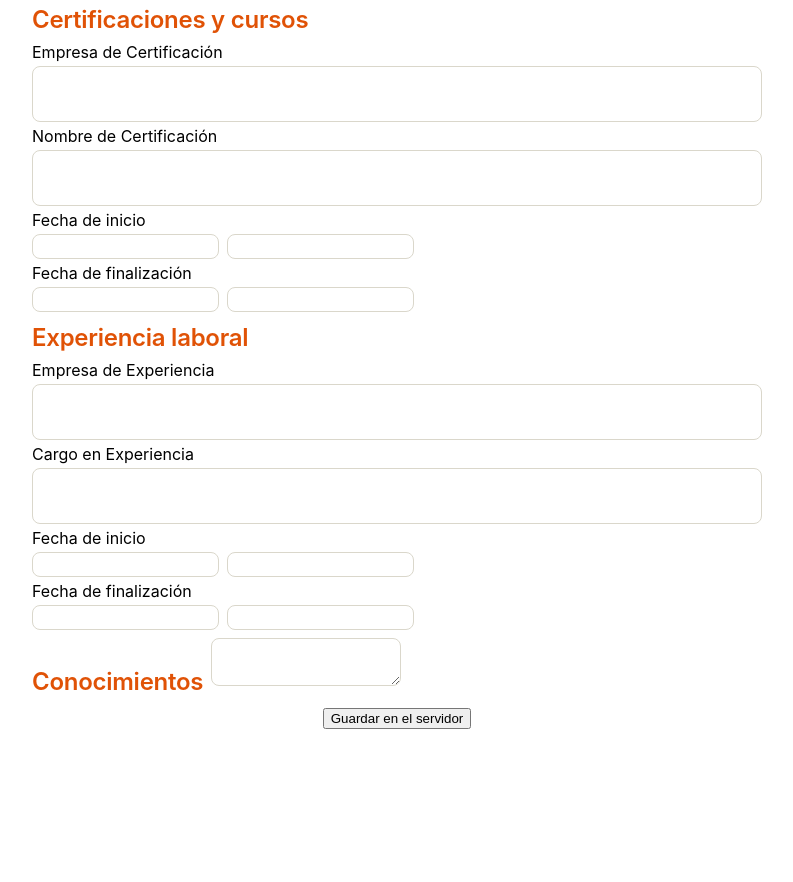
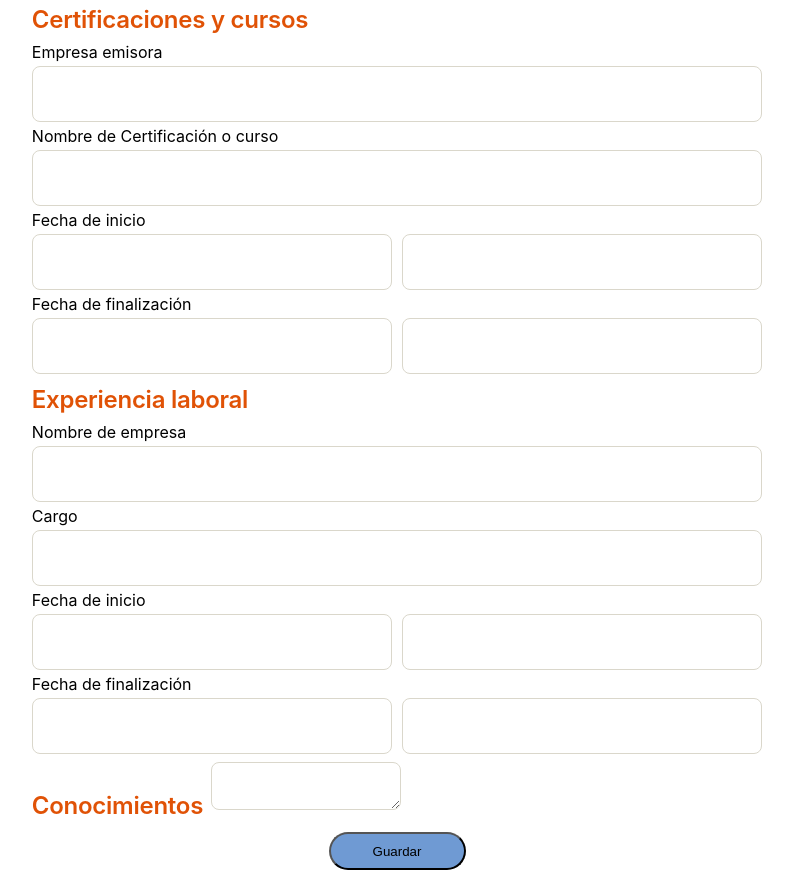
Before and after one commit to dinessa-ga/BlueTab_desarrollo, a React (Create React App) app: page / in a window 1280 px wide. Shown: the part 740-1622 px from the top of the page, without its empty margins (243-1036 px from the left). Before the commit the page ends 1481 px from the top, so only its background shows below. Built offline with nearby package versions, Linux system fonts and the light colour scheme; no server answers.

Commit message:
feat and style: cambio de classname a los input date

```diff
--- a/src/components/Prueba1FU.css
+++ b/src/components/Prueba1FU.css
@@ -60,53 +60,33 @@ section{
     margin: 0;
 }
 
-.input-date{
-
+.date{
     width: 21.369rem;
     height: 2.375rem;
     padding: 0.5rem;
-
     align-items: flex-start;
     flex-shrink: 0;
 }
 
+/* Establece un margen derecho en el primer input y un margen izquierdo en el segundo input */
+.date:first-child {
+    margin-right: 0.41rem; /* Ajusta el valor según tu preferencia de espacio */
+}
 
-:root {
-    --azul-bluetab: rgba(33, 36, 146, 1);
-    --azul-claro-bluetab: rgba(111, 154, 211, 1);
-    --blanco: rgba(255, 255, 255, 1);
-    --cuerpo-texto-font-family: "TitilliumWeb-Regular", Helvetica;
-    --cuerpo-texto-font-size: 14px;
-    --cuerpo-texto-font-style: normal;
-    --cuerpo-texto-font-weight: 400;
-    --cuerpo-texto-letter-spacing: -0.1540000033378601px;
-    --cuerpo-texto-line-height: 150%;
-    --gris-bluetab: rgba(103, 92, 83, 1);
-    --gris-claro-bluetab: rgba(218, 215, 203, 1);
-    --gris-men: rgba(237, 235, 231, 1);
-    --naranja-bluetab: rgba(224, 82, 6, 1);
-    --sombra-boton: 0px 4px 8px 0px rgba(0, 0, 0, 0.25);
-    --texto-men-desplegado-font-family: "TitilliumWeb-SemiBold", Helvetica;
-    --texto-men-desplegado-font-size: 11px;
-    --texto-men-desplegado-font-style: normal;
-    --texto-men-desplegado-font-weight: 600;
-    --texto-men-desplegado-letter-spacing: -0.12100000262260437px;
-    --texto-men-desplegado-line-height: 150%;
-    --texto-principal-men-font-family: "TitilliumWeb-Bold", Helvetica;
-    --texto-principal-men-font-size: 12px;
-    --texto-principal-men-font-style: normal;
-    --texto-principal-men-font-weight: 700;
-    --texto-principal-men-letter-spacing: -0.13200000286102295px;
-    --texto-principal-men-line-height: 150%;
-    --texto-secundario-men-font-family: "TitilliumWeb-Regular", Helvetica;
-    --texto-secundario-men-font-size: 12px;
-    --texto-secundario-men-font-style: normal;
-    --texto-secundario-men-font-weight: 400;
-    --texto-secundario-men-letter-spacing: -0.13200000286102295px;
-    --texto-secundario-men-line-height: 150%;
-    --variable-collection-blanco: rgba(255, 255, 255, 1);
-  }
-
-  input[type="date"], input[type="text"]{
+  input[type="text"]{
 
 }
+
+.button-save{
+    display: flex;
+    width: 8.5625rem;
+    height: 2.375rem;
+    padding: 0.625rem;
+    justify-content: center;
+    align-items: center;
+    gap: 0.625rem;
+    flex-shrink: 0;
+
+    border-radius: 1.5rem;
+    background: var(--Azul-claro-Bluetab, #6F9AD3);
+}
--- a/src/components/Prueba1FU.js
+++ b/src/components/Prueba1FU.js
@@ -134,7 +134,7 @@ export default function UploadCV() {
           <div className="container-date">
             <input
               type="text"
-              className="input-date"
+              className="education-input date"
               id="education_startMonth"
               name="education_startMonth"
               value={formData.education_startMonth}
@@ -143,7 +143,7 @@ export default function UploadCV() {
 
             <input
               type="text"
-              className="input-date"
+              className="education-input date"
               id="education_startYear"
               name="education_startYear"
               value={formData.education_startYear}
@@ -155,7 +155,7 @@ export default function UploadCV() {
           <div className="container-date">
             <input
               type="text"
-              className="input-date"
+              className="date"
               id="education_lastMonth"
               name="education_lastMonth"
               value={formData.education_lastMonth}
@@ -164,7 +164,7 @@ export default function UploadCV() {
 
             <input
               type="text"
-              className="input-date"
+              className="date"
               id="education_lastYear"
               name="education_lastYear"
               value={formData.education_lastYear}
@@ -175,7 +175,7 @@ export default function UploadCV() {
 
 
         <p className="group-title">Certificaciones y cursos</p>
-        <label htmlFor="certification_company">Empresa de Certificación</label>
+        <label htmlFor="certification_company">Empresa emisora</label>
         <input
           type="text"
           className="group-large-input"
@@ -185,7 +185,7 @@ export default function UploadCV() {
           onChange={handleChange}
         />
 
-        <label htmlFor="certification_name">Nombre de Certificación</label>
+        <label htmlFor="certification_name">Nombre de Certificación o curso</label>
         <input
           type="text"
           className="group-large-input"
@@ -198,6 +198,7 @@ export default function UploadCV() {
         <div className="container-date">
           <input
             type="text"
+            className="date"
             id="certification_startMonth"
             name="certification_startMonth"
             value={formData.certification_startMonth}
@@ -206,6 +207,7 @@ export default function UploadCV() {
 
           <input
             type="text"
+            className="date"
             id="certification_startYear"
             name="certificationn_startYear"
             value={formData.certification_startYear}
@@ -217,6 +219,7 @@ export default function UploadCV() {
         <div className="container-date">
           <input
             type="text"
+            className="date"
             id="certification_lastMonth"
             name="certification_lastMonth"
             value={formData.certification_lastMonth}
@@ -225,6 +228,7 @@ export default function UploadCV() {
 
           <input
             type="text"
+            className="date"
             id="certification_lastYear"
             name="certification_lastYear"
             value={formData.certification_lastYear}
@@ -233,7 +237,7 @@ export default function UploadCV() {
         </div>
 
         <p className="group-title">Experiencia laboral</p>
-        <label htmlFor="experience_nameCompany">Empresa de Experiencia</label>
+        <label htmlFor="experience_nameCompany">Nombre de empresa</label>
         <input
           type="text"
           className="group-large-input"
@@ -243,7 +247,7 @@ export default function UploadCV() {
           onChange={handleChange}
         />
 
-        <label htmlFor="experience_position">Cargo en Experiencia</label>
+        <label htmlFor="experience_position">Cargo</label>
         <input
           type="text"
           className="group-large-input"
@@ -257,6 +261,7 @@ export default function UploadCV() {
         <div className="container-date">
           <input
             type="text"
+            className="date"
             id="experience_startMonth"
             name="experience_startMonth"
             value={formData.experience_startMonth}
@@ -265,6 +270,7 @@ export default function UploadCV() {
 
           <input
             type="text"
+            className="date"
             id="experience_startYear"
             name="experience_startYear"
             value={formData.experience_startYear}experience
@@ -276,6 +282,7 @@ export default function UploadCV() {
         <div className="container-date">
           <input
             type="text"
+            className="date"
             id="experience_lastMonth"
             name="experience_lastMonth"
             value={formData.experience_lastMonth}
@@ -284,6 +291,7 @@ export default function UploadCV() {
 
           <input
             type="text"
+            className="date"
             id="experience_lastYear"
             name="experience_lastYear"
             value={formData.experience_lastYear}certification
@@ -299,6 +307,6 @@ export default function UploadCV() {
       />
     </form>
 
-    <button onClick={saveDataToAPI}>Guardar en el servidor</button>
+    <button className="button-save" onClick={saveDataToAPI}>Guardar</button>
   </div>
 )};
```
